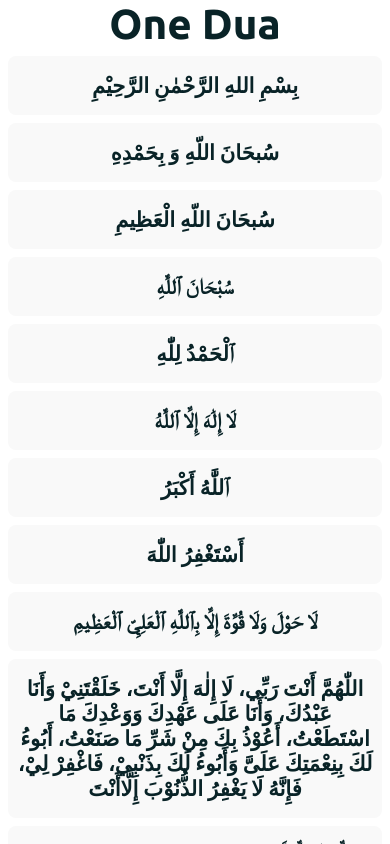
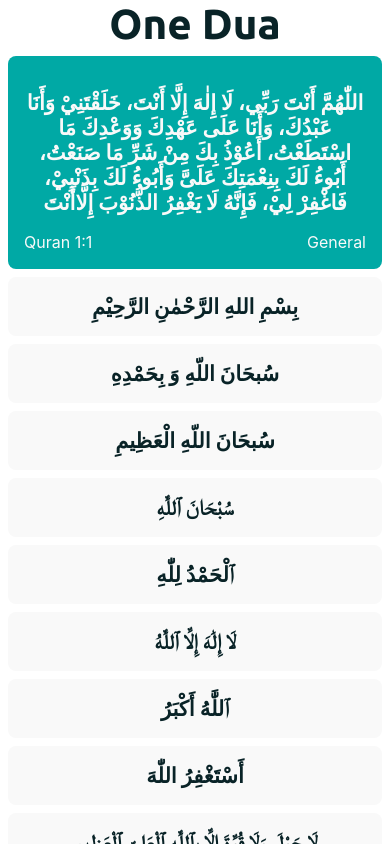
Before and after one commit to AfaanBilal/one-dua, a React Native app: screen / in a window 390 px wide. Built offline with nearby package versions, Linux system fonts and the light colour scheme.

Commit message:
✨ Highlight

```diff
--- a/App.tsx
+++ b/App.tsx
@@ -14,6 +14,7 @@ import { Size, SpacingH } from './src/utils/size';
 import { FontSize } from './src/utils/size';
 import TitleText from './src/components/text/TitleText';
 import BigCard from './src/components/cards/BigCard';
+import HighlightCard from './src/components/cards/HighlightCard';
 
 const duas = [
     'بِسْمِ اللهِ الرَّحْمٰنِ الرَّحِيْمِ',
@@ -53,7 +54,10 @@ export default function App() {
     return (
         <View style={styles.container}>
             <StatusBar style="auto" />
-            <TitleText style={{ fontSize: FontSize.BIGGER, color: Colors.DARK, textAlign: 'center' }}>One Dua</TitleText>
+
+            <TitleText style={{ fontSize: FontSize.BIGGER, color: Colors.DARK, textAlign: 'center', marginBottom: SpacingH.s1 }}>One Dua</TitleText>
+
+            <HighlightCard dua={{ id: 'Bismillah', text: duas[9], ref: 'Quran 1:1', category: 'General' }} />
 
             <ScrollView contentContainerStyle={styles.cardContainer}>
                 {duas.map((d, i) => <BigCard key={i} dua={d} />)}
--- a/src/components/cards/BigCard.tsx
+++ b/src/components/cards/BigCard.tsx
@@ -29,7 +29,6 @@ const styles = StyleSheet.create({
         paddingVertical: SpacingH.s2,
         backgroundColor: Colors.SOFT_WHITE,
         borderRadius: SpacingW.s2,
-        gap: SpacingH.s2,
     },
     text: {
         fontSize: FontSize.NORMED,
--- /dev/null
+++ b/src/components/cards/HighlightCard.tsx
@@ -0,0 +1,54 @@
+/**
+ * OneDua
+ *
+ * @author Afaan Bilal
+ * @link   https://afaan.dev
+ */
+
+import React from 'react';
+import { StyleSheet, Text, View } from 'react-native';
+import { Colors } from '../../utils/colors';
+import { FontSize, Size, SpacingH, SpacingW } from '../../utils/size';
+import { Dua } from '../../types';
+
+const HighlightCard: React.FC<{ dua: Dua }> = ({ dua }) => {
+    return (
+        <View style={styles.card}>
+            <Text style={styles.title}>{dua.text}</Text>
+            <View style={styles.bottomRow}>
+                <Text style={styles.text}>{dua.ref}</Text>
+                <Text style={styles.text}>{dua.category}</Text>
+            </View>
+        </View>
+    );
+};
+
+export default HighlightCard;
+
+const styles = StyleSheet.create({
+    card: {
+        minHeight: Size.h15,
+        paddingHorizontal: SpacingW.s4,
+        paddingVertical: SpacingH.s2,
+        backgroundColor: Colors.LIGHT,
+        borderRadius: SpacingW.s2,
+        marginHorizontal: SpacingW.s2,
+        justifyContent: 'space-between',
+    },
+    title: {
+        marginTop: SpacingH.s2,
+        fontSize: FontSize.NORMED,
+        color: Colors.SOFT_WHITE,
+        textAlign: 'center',
+        fontWeight: 'bold',
+        paddingBottom: SpacingH.s2,
+    },
+    text: {
+        fontSize: FontSize.NORMAL,
+        color: Colors.SOFT_WHITE,
+    },
+    bottomRow: {
+        flexDirection: 'row',
+        justifyContent: 'space-between',
+    },
+});
--- a/src/types/index.ts
+++ b/src/types/index.ts
@@ -12,5 +12,6 @@ export type WithChildren = {
 export type Dua = {
     id: string;
     text: string;
-    audio?: string;
+    ref: string;
+    category: string;
 };
```
